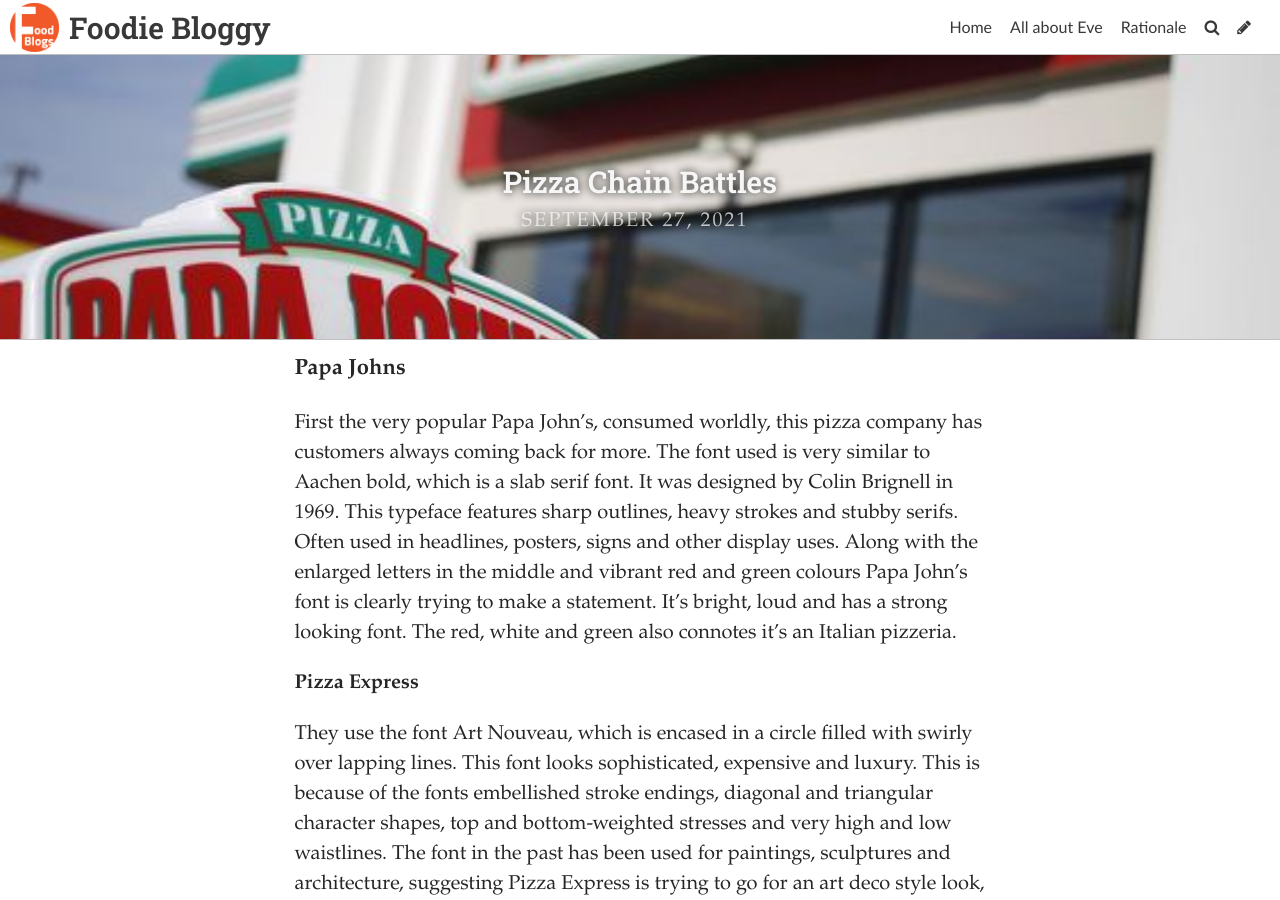
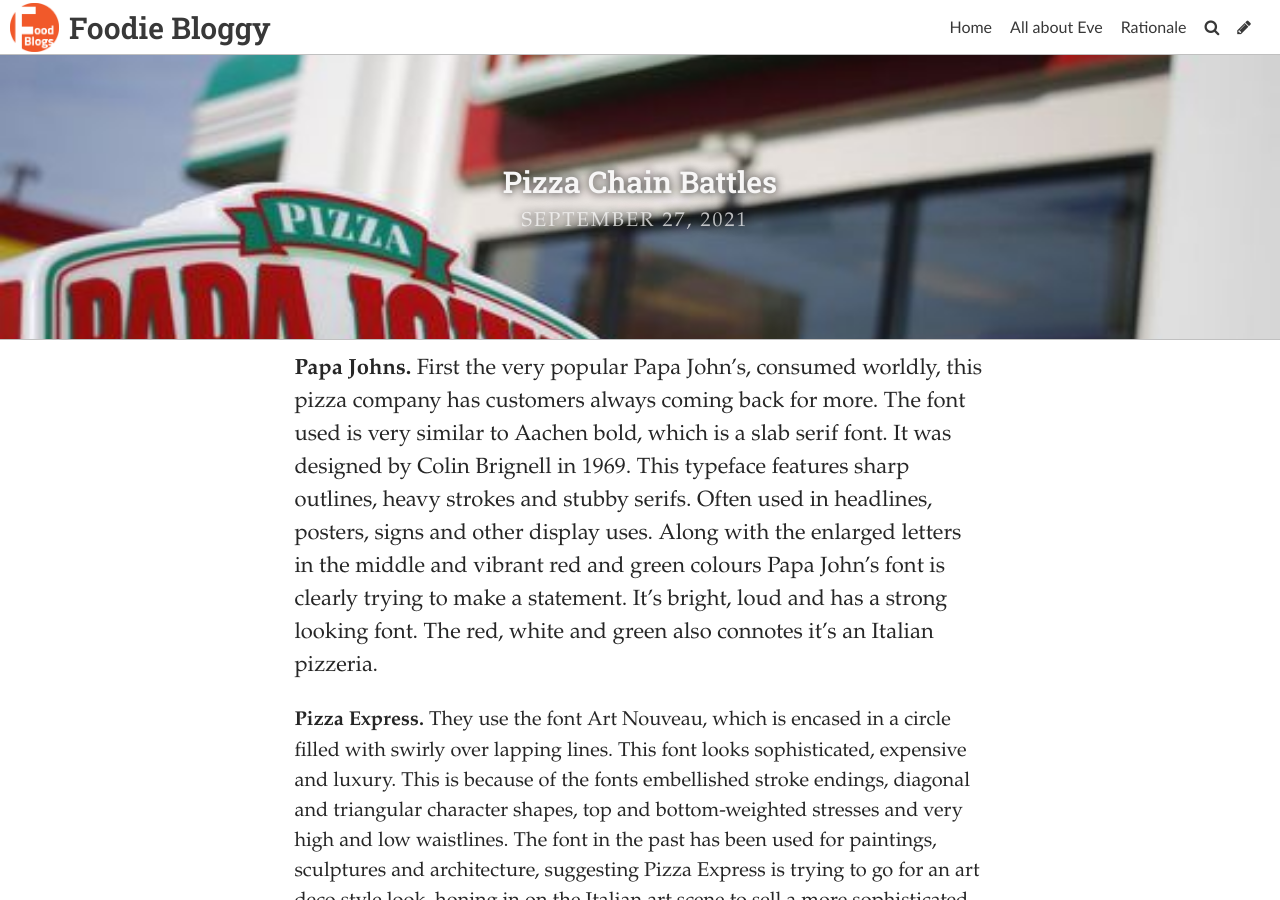
Before and after one commit to eve022/typoggy, a Jekyll site: the page built from _posts/2021-09-27-type-on-money.md, in a window 1280 px wide and 900 px high. Built offline with Jekyll 4.4.1, drawn with Linux system fonts in a browser that asks for light colours; some web fonts are replaced.

Commit message:
Update Post “2021-09-27-type-on-money”

```diff
--- a/_posts/2021-09-27-type-on-money.md
+++ b/_posts/2021-09-27-type-on-money.md
@@ -9,13 +9,9 @@
 tags:
   - Design
 ---
-**Papa Johns**
+**Papa Johns.** First the very popular Papa John’s, consumed worldly, this pizza company has customers always coming back for more. The font used is very similar to Aachen bold, which is a slab serif font. It was designed by Colin Brignell in 1969. This typeface features sharp outlines, heavy strokes and stubby serifs. Often used in headlines, posters, signs and other display uses. Along with the enlarged letters in the middle and vibrant red and green colours Papa John’s font is clearly trying to make a statement. It’s bright, loud and has a strong looking font. The red, white and green also connotes it’s an Italian pizzeria.
 
-First the very popular Papa John’s, consumed worldly, this pizza company has customers always coming back for more. The font used is very similar to Aachen bold, which is a slab serif font. It was designed by Colin Brignell in 1969. This typeface features sharp outlines, heavy strokes and stubby serifs. Often used in headlines, posters, signs and other display uses. Along with the enlarged letters in the middle and vibrant red and green colours Papa John’s font is clearly trying to make a statement. It’s bright, loud and has a strong looking font. The red, white and green also connotes it’s an Italian pizzeria.
-
-**Pizza Express**
-
-They use the font Art Nouveau, which is encased in a circle filled with swirly over lapping lines. This font looks sophisticated, expensive and luxury. This is because of the fonts embellished stroke endings, diagonal and triangular character shapes, top and bottom-weighted stresses and very high and low waistlines. The font in the past has been used for paintings, sculptures and architecture, suggesting Pizza Express is trying to go for an art deco style look, honing in on the Italian art scene to sell a more sophisticated restaurant. Unlike Papa Johns or Pizza Hut their logo and font use connote they sell a higher-class pizza.
+**Pizza Express.** They use the font Art Nouveau, which is encased in a circle filled with swirly over lapping lines. This font looks sophisticated, expensive and luxury. This is because of the fonts embellished stroke endings, diagonal and triangular character shapes, top and bottom-weighted stresses and very high and low waistlines. The font in the past has been used for paintings, sculptures and architecture, suggesting Pizza Express is trying to go for an art deco style look, honing in on the Italian art scene to sell a more sophisticated restaurant. Unlike Papa Johns or Pizza Hut their logo and font use connote they sell a higher-class pizza.
 
 ![](../uploads/pngkey.com-wendys-logo-png-544260.png "pizza express logo")
 
```
